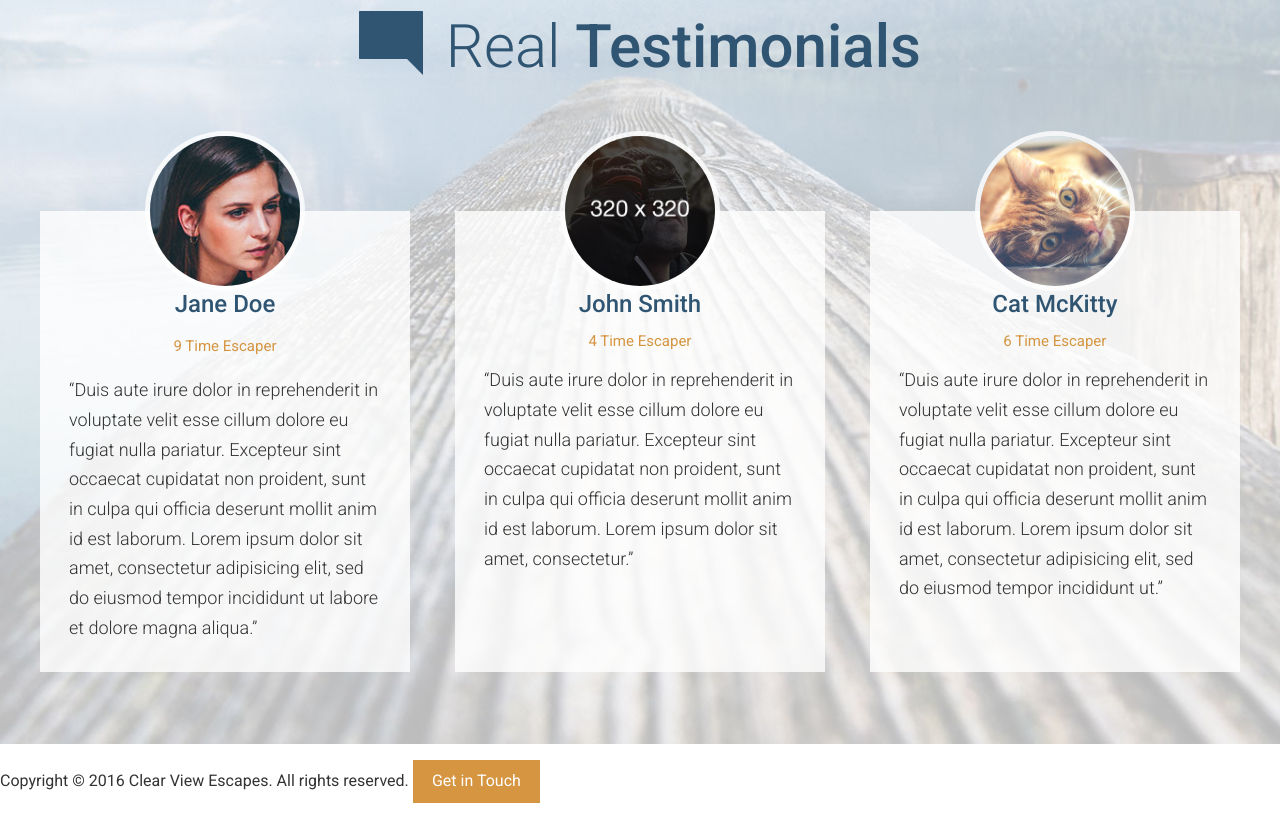
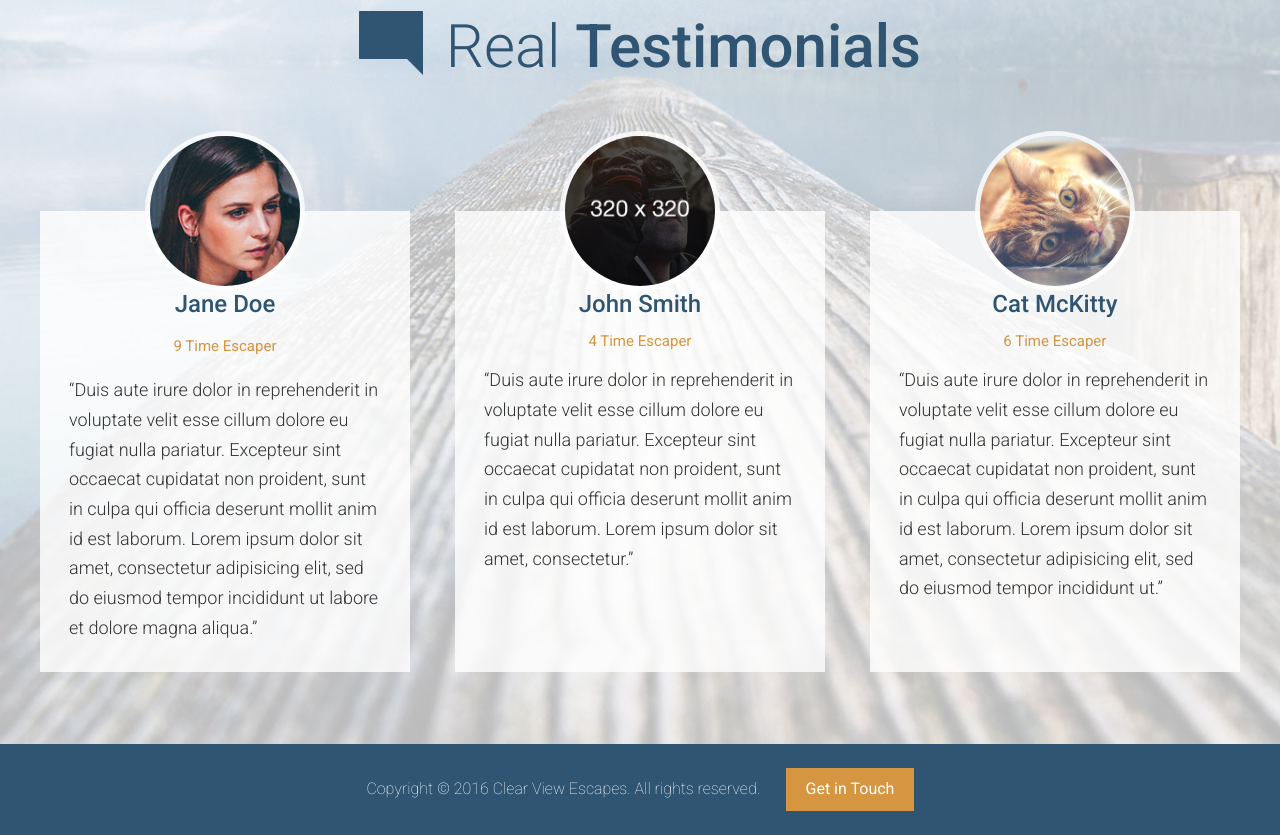
Before and after one commit to sancjvo/travel-site, a website: page app/index.html in a window 1280 px wide. Shown: the part 3108-3943 px from the top of the page. Drawn offline with Linux system fonts and the light colour scheme.

Commit message:
Completed styling the footer

```diff
--- /dev/null
+++ b/app/assets/styles/modules/_site-footer.css
@@ -0,0 +1,18 @@
+.site-footer {
+  background-color: $mainBlue;
+  color: #FFF;
+  padding: .5rem 0;
+  text-align: center;
+
+  &__text {
+    display: block;
+    margin-bottom: 1rem;
+    font-weight: 100;
+
+    @mixin atMedium {
+      display: inline;
+      margin-bottom: 0;
+      margin-right: 1.4rem;
+    }
+  }
+}
--- a/app/assets/styles/styles.css
+++ b/app/assets/styles/styles.css
@@ -14,3 +14,4 @@
 @import "modules/_feature-item.css";
 @import "modules/_testimonial.css";
 @import "modules/_sprite";
+@import "modules/_site-footer";
--- a/app/index.html
+++ b/app/index.html
@@ -163,8 +163,10 @@
 
   </div>
 
-  <footer>
-    <p>Copyright &copy; 2016 Clear View Escapes. All rights reserved. <a href="#" class='btn btn--orange'>Get in Touch</a></p>
+  <footer class='site-footer'>
+    <div class="wrapper">
+      <p><span class='site-footer__text'>Copyright &copy; 2016 Clear View Escapes. All rights reserved. </span><a href="#" class='btn btn--orange'>Get in Touch</a></p>
+    </div>
   </footer>
 </body>
 </html>
--- a/app/temp/styles/styles.css
+++ b/app/temp/styles/styles.css
@@ -624,4 +624,18 @@ menu {
     width: 34.75px;
     height: 42px;
     background-position: 36.69752421959096% 45.792307692307695%;
+  }.site-footer {
+  background-color: #2f5572;
+  color: #FFF;
+  padding: .5rem 0;
+  text-align: center;
+}.site-footer__text {
+  display: block;
+  margin-bottom: 1rem;
+  font-weight: 100;
+}@media (min-width: 800px){.site-footer__text{
+    display: inline;
+    margin-bottom: 0;
+    margin-right: 1.4rem;
   }
+}
```
Also changed, not shown: app/gulp/tasks/sprites.js (deleted, +0 -44 lines).
